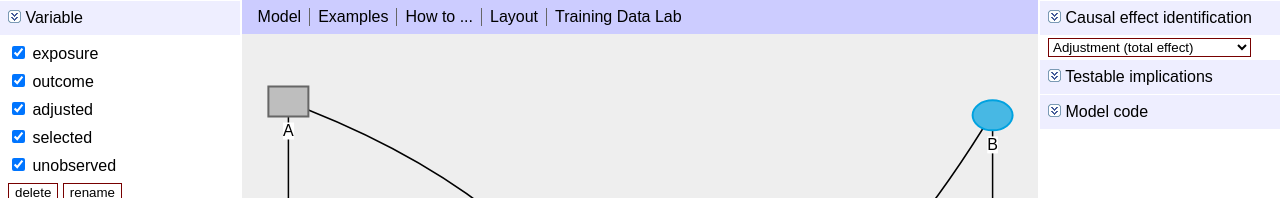
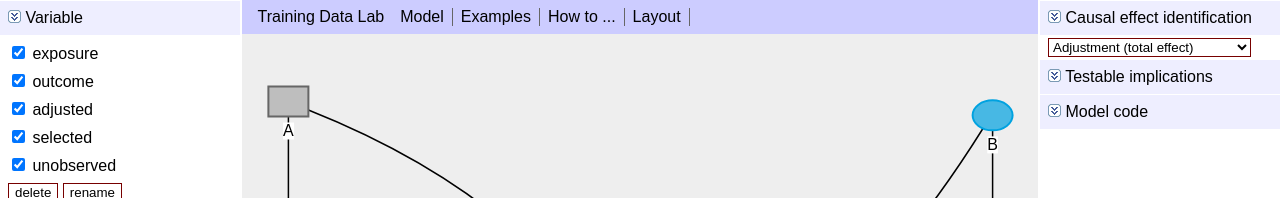
Before and after one commit to training-datalab/old-training-datalab.com, a Jekyll site: the page dags/index.html, which Jekyll copies as it is, in a window 1280 px wide. Shown: the top 198 px of the page. Built offline with Jekyll 4.4.1, drawn with Linux system fonts in a browser that asks for light colours; some of the changed lines change nothing that is shown.

Commit message:
Update index.html

```diff
--- a/dags/index.html
+++ b/dags/index.html
@@ -139,19 +139,20 @@
 <main>
 
     <ul id="menu">
+			<li style="border-right:none"><a href="../">Training Data Lab</a>
       <li><a href="javascript:void(0)" id="menu_model_title">Model</a>
          <ul id="menu_model" style="z-Index:15">
             <li><a href="#" onclick="newModel();displayHide('menu_model')">New model</a></li>
-            <li><a href="#" onclick="loadOnlineForm();displayHide('menu_model')">Load from dagitty.net</a></li>
+            <!-- <li><a href="#" onclick="loadOnlineForm();displayHide('menu_model')">Load from dagitty.net</a></li>
             <script>
             	if( document.location.protocol == "http:" || document.location.protocol == "https:" ){
 	            	document.write('<li><a href="#" onclick="saveOnlineForm();displayHide(\'menu_model\')">Publish on dagitty.net</a></li>');
 	            	document.write('<li><a href="#" onclick="updateOnlineForm();displayHide(\'menu_model\')">Update on dagitty.net</a></li>');
 	            	document.write('<li><a href="#" onclick="deleteOnlineForm();displayHide(\'menu_model\')">Delete on dagitty.net</a></li>');
-	        }
+	        } -->
 
                if( supportsSVG() ){
-					document.write( '<li><a href="#" onclick="exportPDF();displayHide(\'menu_model\')">Export as PDF</a></li>' );
+					document.write( '<li><a href="/" onclick="exportPDF();displayHide(\'menu_model\')">Export as PDF</a></li>' );
 					document.write( '<li><a href="#" onclick="exportPNG();displayHide(\'menu_model\')">Export as PNG</a></li>' );
 					document.write( '<li><a href="#" onclick="exportJPEG();displayHide(\'menu_model\')">Export as JPEG</a></li>' );
 					document.write( '<li><a href="#" onclick="exportSVG();displayHide(\'menu_model\')">Export as SVG</a></li>' );
@@ -189,7 +190,6 @@
             <li><a href="#" onclick="generateSpringLayout();displayHide('menu_layout');return false">Generate layout automatically</a></li>
          </ul>
       </li>
-			<li style="border-right:none"><a href="../">Training Data Lab</a>
       <!-- <li style="border-right:none"><a href="javascript:void(0)" id="menu_help_title">Help</a>
          <ul id="menu_help" style="z-Index:11">
             <li><a href="manual-3.x.pdf" target="_blank" onclick="displayHide('menu_help')">Manual</a></li>
```
